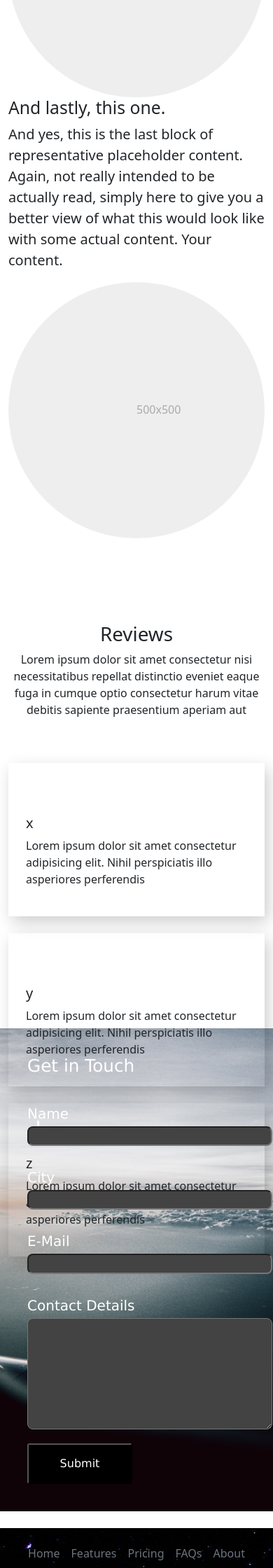
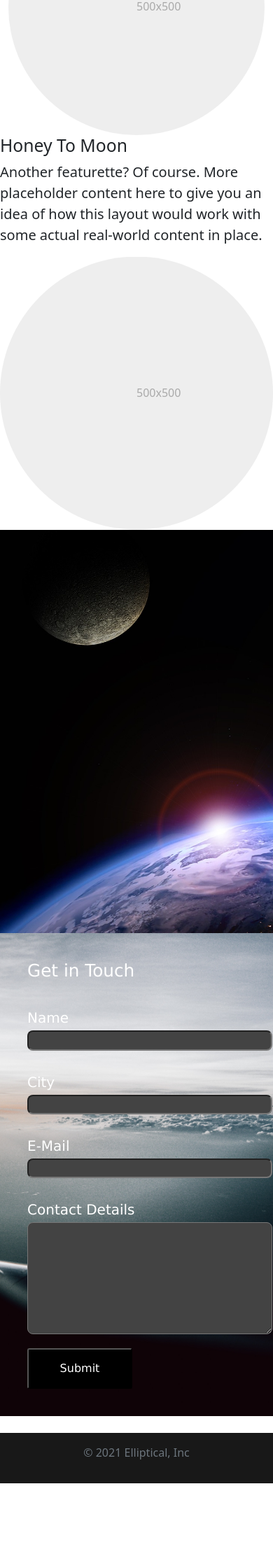
Before and after one commit to sarthakkathpalia/elliptical, a PHP site: page /html/home.html in a window 390 px wide. Shown: the part 2360-4600 px from the top of the page at 70% size. Run offline with PHP 8.4, Linux system fonts and the light colour scheme; some libraries are stand-ins or nearby versions.

Commit message:
css changes

```diff
--- a/Css/home.css
+++ b/Css/home.css
@@ -166,7 +166,8 @@
       }
 
       footer {
-        background-image:url(/Images/cosmos.jpg) ;
+        background-color: #000000e7;
+        /* background-image:url(/Images/cosmos.jpg) ; */
       }
       .form{
 
--- a/html/home.html
+++ b/html/home.html
@@ -32,20 +32,21 @@
               <a class="nav-link active" aria-current="page" href="#">Home</a>
             </li> -->
             <li class="nav-item">
+              <a class="nav-link" href="#fly">FLY TO SPACE</a>
+            </li>
+            <li class="nav-item">
               <a class="nav-link" href="#section2">About Us</a>
             </li>
-            <li class="nav-item">
-              <a class="nav-link" href="#fly">FLY TO SPACE</a>
-            </li>
+
             <li class="nav-item">
             <li class="nav-item">
                 <a class="nav-link" href="test.html">Training</a>
             </li>
               <a class="nav-link" href="#">Lunar Land</a>
             </li>
-            <li class="nav-item">
+            <!-- <li class="nav-item">
               <a class="nav-link" href="#services">Reviews</a>
-            </li>
+            </li> -->
             <li class="nav-item">
               <a class="nav-link" href="#contact">Get In Touch</a>
             </li>
@@ -67,15 +68,15 @@
 
 
           </ul>
-            <div class="right ms-auto">
+            <!-- <div class="right ms-auto">
             <a class="nav-link" href="#"></a>
           </div>
-          <input type="checkbox" id="check">
-    <label for="check">
+          <input type="checkbox" id="check"> -->
+    <!-- <label for="check">
       <i class="bi bi-bag" id="btn"></i>
       <i class="bi bi-x-square" id="cancel"></i>
-    </label>
-    <div class="sidebar">
+    </label> -->
+    <!-- <div class="sidebar">
       <header>Shop</header>
       <a href="#" class="active">
         <i class="bi bi-caret-right"></i>
@@ -105,7 +106,7 @@
         <i class="bi bi-caret-right"></i>
         <span>Contact</span>
       </a>
-    </div>
+    </div> -->
         </div>
       </div>
     </nav>
@@ -120,9 +121,8 @@
               <div class="col-lg-7 mx-auto text-center">
                   <h1 class="display-4 ">Lorem ipsum dolor sit amet.</h1>
                   <p class=" my-3">Lorem ipsum dolor sit amet, consectetur adipisicing elit. Eaque quia
-                      sequi eius. Quas, totam aliquid. Repudiandae reiciendis vel excepturi ipsa voluptate dicta!</p>
-                  <a href="#" class="btn me-1 ">Get Started</a>
-
+                      sequi eius. Quas, totam aliquid. Repudiandae reiciendis vel excepturi ipsa voluptate dicta!
+                  </p>
               </div>
           </div>
       </div>
@@ -136,17 +136,7 @@
 
 
 
-<main id=section2>
-  <div class=" section2 container ">
-    <div class="row ">
-      <div class="col-lg-6 ">
-          <h1 data-js="reveal" class="display-4 ">About Us</h1>
-          <p  data-js="reveal" class=" my-3">Lorem ipsum dolor sit amet, consectetur adipisicing elit. Eaque quia
-              sequi eius. Quas, totam aliquid. Repudiandae reiciendis vel excepturi ipsa voluptate dicta!</p>
-      </div>
-    </div>
-</div>
-</main>
+
 
 <div class="container marketing">
 
@@ -155,7 +145,7 @@
   <div id="fly" class="con1">
   <div class="row featurette align-items-center">
     <div class="col-md-7">
-      <h2 class="featurette-heading">First featurette heading. <span class="text-muted">It’ll blow your mind.</span></h2>
+      <h2 class="featurette-heading">Lower Earth Orbit <span class="text-muted">It’ll blow your mind.</span></h2>
       <p class="lead">Some great placeholder content for the first featurette here. Imagine some exciting prose here.</p>
     </div>
     <div class="col-md-5">
@@ -170,7 +160,7 @@
 
   <div class="row featurette align-items-center">
     <div class="col-md-7 order-md-2">
-      <h2 class="featurette-heading">Oh yeah, it’s that good. <span class="text-muted">See for yourself.</span></h2>
+      <h2 class="featurette-heading">Land On Moon <span class="text-muted">See for yourself.</span></h2>
       <p class="lead">Another featurette? Of course. More placeholder content here to give you an idea of how this layout would work with some actual real-world content in place.</p>
     </div>
     <div class="col-md-5 order-md-1">
@@ -184,7 +174,7 @@
 
   <div class="row featurette align-items-center">
     <div class="col-md-7">
-      <h2 class="featurette-heading">And lastly, this one. <span class="text-muted">Checkmate.</span></h2>
+      <h2 class="featurette-heading">Discover Mars<span class="text-muted">Checkmate.</span></h2>
       <p class="lead">And yes, this is the last block of representative placeholder content. Again, not really intended to be actually read, simply here to give you a better view of what this would look like with some actual content. Your content.</p>
     </div>
     <div class="col-md-5">
@@ -193,8 +183,25 @@
     </div>
   </div>
 </div>
+<div class="row featurette align-items-center">
+  <div class="col-md-7 order-md-2">
+    <h2 class="featurette-heading">Honey To Moon <span class="text-muted">See for yourself.</span></h2>
+    <p class="lead">Another featurette? Of course. More placeholder content here to give you an idea of how this layout would work with some actual real-world content in place.</p>
+  </div>
+  <div class="col-md-5 order-md-1">
+    <svg class="bd-placeholder-img bd-placeholder-img-lg featurette-image img-fluid mx-auto" width="500" height="500" xmlns="http://www.w3.org/2000/svg" role="img" aria-label="Placeholder: 500x500" preserveAspectRatio="xMidYMid slice" focusable="false"><title>Placeholder</title><rect width="100%" height="100%" fill="#eee"></rect><text x="50%" y="50%" fill="#aaa" dy=".3em">500x500</text></svg>
 
-<section id="services">
+  </div>
+</div>
+
+  <!-- <div class="col-md-5">
+    <svg class="bd-placeholder-img bd-placeholder-img-lg featurette-image img-fluid mx-auto" width="500" height="500" xmlns="http://www.w3.org/2000/svg" role="img" aria-label="Placeholder: 500x500" preserveAspectRatio="xMidYMid slice" focusable="false"><title>Placeholder</title><rect width="100%" height="100%" fill="#eee"></rect><text x="50%" y="50%" fill="#aaa" dy=".3em">500x500</text></svg>
+
+  </div>
+</div>
+</div> -->
+
+<!-- <section id="services">
 
   <div class="container">
       <div class="row  mb-5">
@@ -239,7 +246,19 @@
          </div>
 
   </div>
-</section>
+</section> -->
+<main id=section2>
+  <div class=" section2 container ">
+    <div class="row ">
+      <div class="col-lg-6 ">
+          <h1 data-js="reveal" class="display-4 ">About Us</h1>
+          <p  data-js="reveal" class=" my-3">
+            Our planet Earth has about 8 Billion people and hardly 650 of them have been lucky enough who got the opportunity to travel in space under various missions. In 2020, Elliptical opened the doors for common citizens to explore space, not under any Government Mission but on a joy trip on a Space Craft owned by us named __(space craft name). It is a matter of pride that we will be the first Indian company to start space travel as a private enterprise. Our first trip to Moon is scheduled for 24th December 2021 from 'Sriharikota' and later in June'22 we plan to take a trip to Mars too. However we have not restricted our spectrum of activities to Space Travel only but we also undertake training of people for Space Travel and besides we are authorised company for sale of Lunar Land!!
+          </p>
+      </div>
+    </div>
+</div>
+</main>
 <div id= "contact" class="form">
 
   <h2>Get in Touch</h2>
@@ -257,14 +276,14 @@
 
 
 <footer class="py-3 my-4">
-  <ul class="nav justify-content-center border-bottom pb-3 mb-3">
+  <!-- <ul class="nav justify-content-center border-bottom pb-3 mb-3">
     <li class="nav-item"><a href="#" class="nav-link px-2 text-muted">Home</a></li>
     <li class="nav-item"><a href="#" class="nav-link px-2 text-muted">Features</a></li>
     <li class="nav-item"><a href="#" class="nav-link px-2 text-muted">Pricing</a></li>
     <li class="nav-item"><a href="#" class="nav-link px-2 text-muted">FAQs</a></li>
     <li class="nav-item"><a href="#" class="nav-link px-2 text-muted">About</a></li>
-  </ul>
-  <p class="text-center text-muted">© 2021 Company, Inc</p>
+  </ul> -->
+  <p class="text-center text-muted">© 2021 Elliptical, Inc</p>
 </footer>
 
 
```
